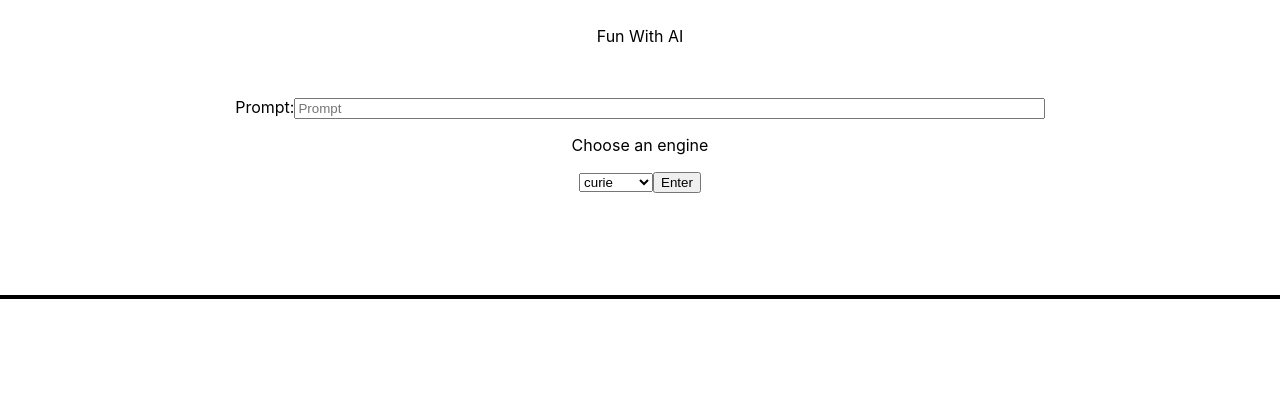
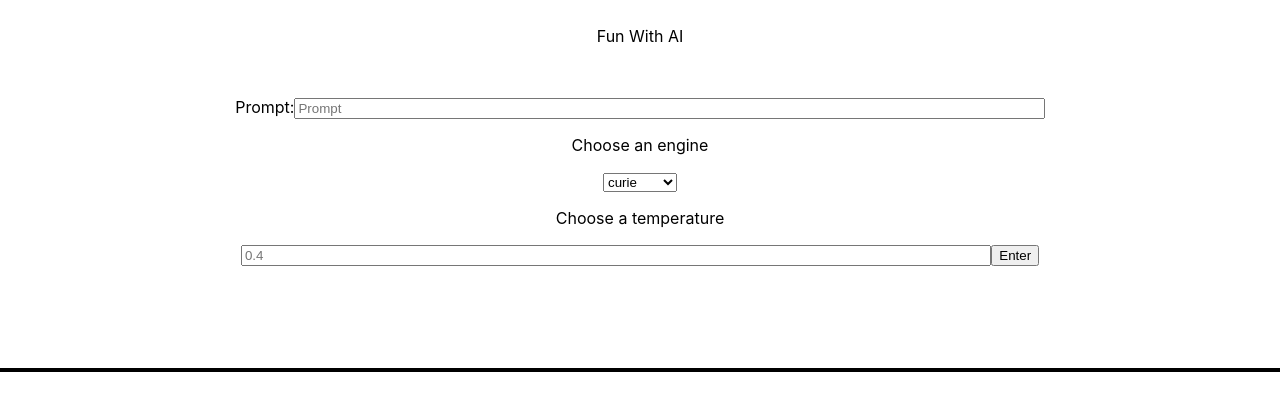
Before and after one commit to lilydev16/ama_ai, a React (Create React App) app: page / in a window 1280 px wide. Shown: the top 410 px of the page. Built offline with nearby package versions, Linux system fonts and the light colour scheme.

Commit message:
Add an input to the form to change the temperature AI settings

```diff
--- a/src/components/Form/Form.js
+++ b/src/components/Form/Form.js
@@ -6,7 +6,8 @@ class Form extends Component {
     super()
     this.state = {
       promptInput: '',
-      engine: ''
+      engine: '',
+      temperature: ''
     }
   }
 
@@ -30,12 +31,20 @@ class Form extends Component {
     this.setState({ engine: e.target.value })
   }
 
+  updateTemperature = (e) => {
+    let { value, min, max } = e.target;
+    value = Math.max(Number(min), Math.min(Number(max), Number(value)))
+    console.log(value)
+    this.setState({ temperature: value })
+  }
+
   render = () => {
     return(
       <div className='form'>
         <form onSubmit={this.submitPrompt}>
           <label htmlFor='prompt'>Prompt:</label>
           <input
+            className='prompt-input'
             type='text'
             id='prompt'
             name='prompt'
@@ -54,6 +63,18 @@ class Form extends Component {
             <option value='text-babbage-001'>babbage</option>
             <option value='text-ada-001'>ada</option>
           </select>
+          <p>Choose a temperature</p>
+          <input
+            className='temperature-input'
+            type='number'
+            max='1'
+            min='0'
+            step="0.01"
+            name='temperature'
+            placeholder='0.4'
+            value={this.state.temperature}
+            onChange={(e) => this.updateTemperature(e)}
+          />
           <button>Enter</button>
         </form>
       </div>
```
